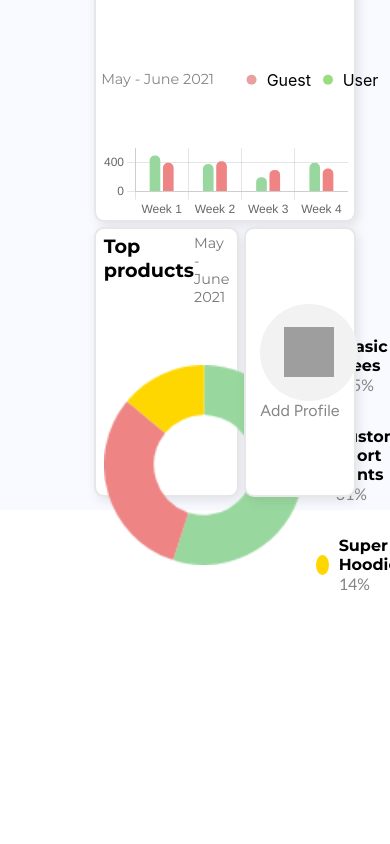
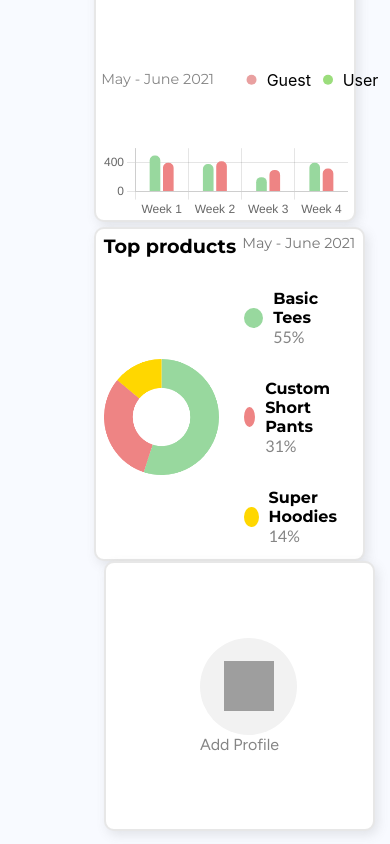
Before and after one commit to PranavShelke4/openinapp, a React (Create React App) app: page /dashboard in a window 390 px wide. Shown: the part 1060-1904 px from the top of the page. Before the commit the page ends 1670 px from the top, so only its background shows below. Built offline with nearby package versions, Linux system fonts and the light colour scheme; grey boxes are pictures that could not be loaded.

Commit message:
responsive shot on dounut chart

```diff
--- a/src/Page/Dashboard.js
+++ b/src/Page/Dashboard.js
@@ -15,7 +15,7 @@ function Dashboard() {
         <HeroSection />
         <DataCards />
         <ActivitiesChart />
-        <div style={{display: "flex", padding: "2%"}}>
+        <div className="down-charts" style={{display: "flex", padding: "2%"}}>
           <PieChart />
           <AddProfile />
         </div>
--- a/src/Style/Dashboard/AddProfile.css
+++ b/src/Style/Dashboard/AddProfile.css
@@ -268,3 +268,8 @@ form button[type="submit"] {
   border-radius: 50%;
   display: inline-block;
 }
+@media (max-width: 867px) {
+  .AddProfile {
+    width: 100%;
+  }
+}
--- a/src/Style/Dashboard/TopProductChart.css
+++ b/src/Style/Dashboard/TopProductChart.css
@@ -82,4 +82,18 @@
     min-width: none;
 
   }
+  .down-charts{
+    flex-direction: column;
+  }
+  .TopProductChart{
+    height: 20rem;
+    width: 100%;
+  }
+
 }
+@media (max-width: 567px) {
+  .Doughnut_chart{
+    width: 60%!important;
+    height: 40% !important;
+  }
+}
```
